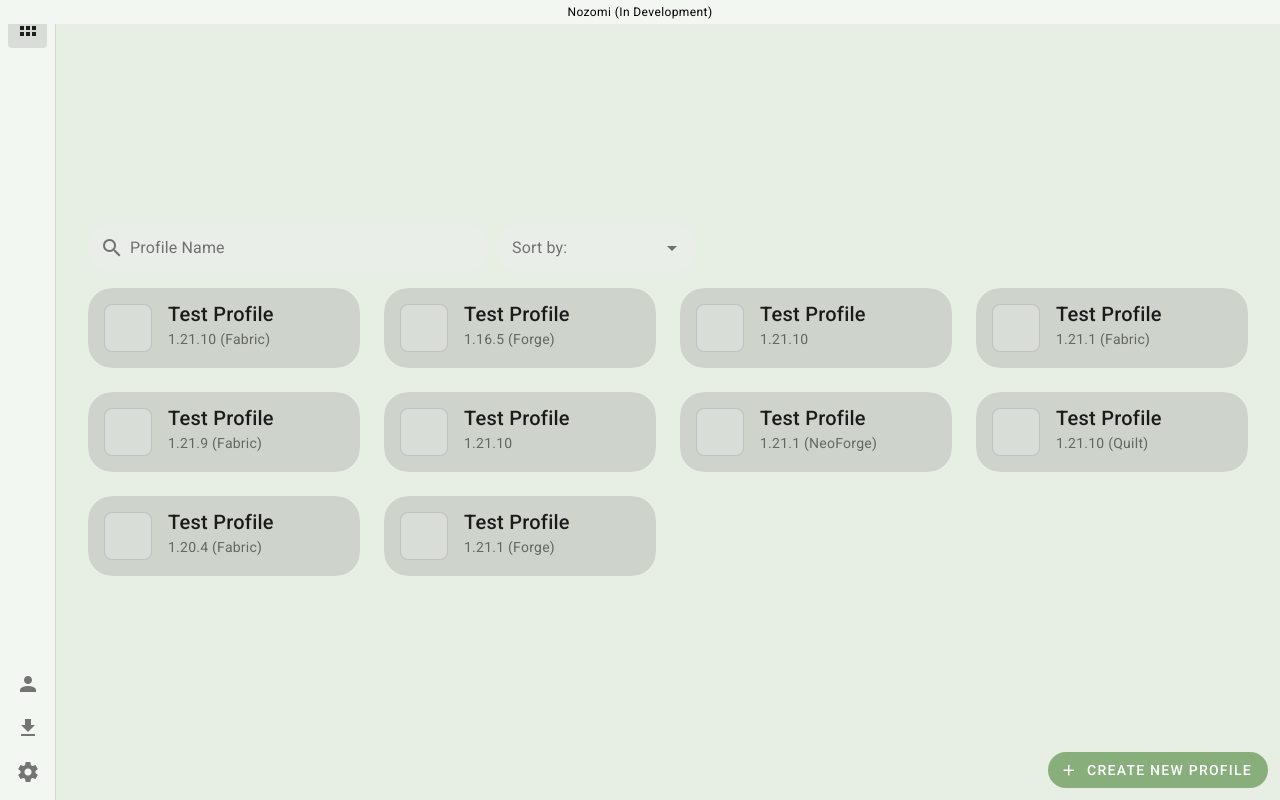
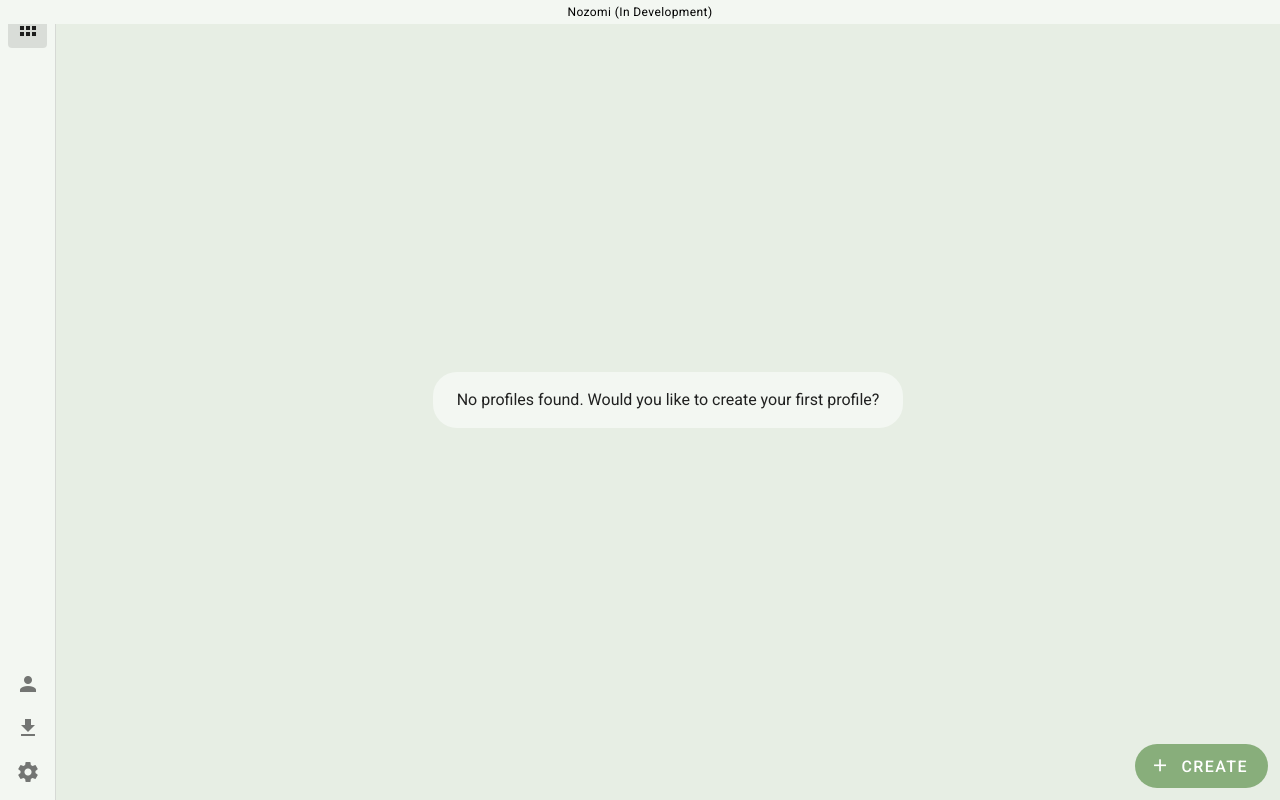
Before and after one commit to legenlee/crylic, a Vue app: page /#/profiles in a window 1280 px wide. Built offline with nearby package versions, Linux system fonts and the light colour scheme.

Commit message:
feat: Publish create profile dialog

```diff
--- a/src/renderer/views/ProfilesView.vue
+++ b/src/renderer/views/ProfilesView.vue
@@ -1,119 +1,202 @@
 <script setup lang="ts">
-import CreateProfileDialog from "../dialogs/CreateProfileDialog.vue";
+import { shallowRef } from "vue";
 
-const profiles = [
-  {
-    name: "Test Profile",
-    version: "1.21.10",
-    modPlatform: "Fabric",
+const rules = {
+  empty: (value: unknown) => {
+    if (!value) {
+      return "This field cannot be empty.";
+    }
+
+    if (typeof value === "string" && value.length === 0) {
+      return "This field cannot be empty.";
+    }
+
+    return true;
   },
-  {
-    name: "Test Profile",
-    version: "1.16.5",
-    modPlatform: "Forge",
+  integer: (value: string) => {
+    const pattern = /^\d+$/;
+
+    if (!pattern.test(value)) {
+      return "Value must be a integer number.";
+    }
+
+    return true;
   },
-  {
-    name: "Test Profile",
-    version: "1.21.10",
+  notSameOrUnderMinMemory: (value: string) => {
+    if (parseInt(value) <= minMemory.value) {
+      return "Maximum Memory cannot be same or under the Minimum Memory.";
+    }
+
+    return true;
   },
-  {
-    name: "Test Profile",
-    version: "1.21.1",
-    modPlatform: "Fabric",
+  notSameOrUpperMaxMemory: (value: string) => {
+    if (parseInt(value) >= maxMemory.value) {
+      return "Minimum Memory cannot be same or under the Maximum Memory.";
+    }
+
+    return true;
   },
-  {
-    name: "Test Profile",
-    version: "1.21.9",
-    modPlatform: "Fabric",
-  },
-  {
-    name: "Test Profile",
-    version: "1.21.10",
-  },
-  {
-    name: "Test Profile",
-    version: "1.21.1",
-    modPlatform: "NeoForge",
-  },
-  {
-    name: "Test Profile",
-    version: "1.21.10",
-    modPlatform: "Quilt",
-  },
-  {
-    name: "Test Profile",
-    version: "1.20.4",
-    modPlatform: "Fabric",
-  },
-  {
-    name: "Test Profile",
-    version: "1.21.1",
-    modPlatform: "Forge",
-  },
-];
+};
+
+const minMemory = shallowRef(2);
+const maxMemory = shallowRef(4);
 </script>
 
 <template>
-  <VContainer>
-    <div class="mb-4 d-flex align-start ga-2">
-      <VTextField
-        flat
-        variant="solo-filled"
-        label="Profile Name"
-        prepend-inner-icon="mdi-magnify"
-        rounded="xl"
-        max-width="400"
-        hide-details
-        density="comfortable"
-      />
+  <div class="d-flex align-center justify-center">
+    <VSheet class="px-6 py-4" rounded="xl">
+      <div>No profiles found. Would you like to create your first profile?</div>
+    </VSheet>
 
-      <VSelect
-        flat
-        variant="solo-filled"
-        label="Sort by:"
-        rounded="xl"
-        max-width="200"
-        density="comfortable"
-        hide-details
-        :items="['Name', 'Last Played']"
-      />
-    </div>
+    <VDialog scrollable width="70%" height="70%">
+      <template #activator="{ props }">
+        <VFab app v-bind="props" prepend-icon="mdi-plus" size="large">
+          Create
+        </VFab>
+      </template>
 
-    <VRow>
-      <VCol v-for="(profile, index) in profiles" :key="index" md="4" lg="3">
-        <VCard variant="tonal" rounded="xl">
-          <div class="d-flex">
-            <div class="align-self-center">
-              <VAvatar border class="my-4 ml-4" rounded="lg" size="48">
-                <VImg></VImg>
-              </VAvatar>
+      <template #default="{ isActive }">
+        <VCard>
+          <VCardTitle>Create Profile</VCardTitle>
+          <VCardText>
+            <VDivider>
+              <span class="text-subtitle-2 text-medium-emphasis">General</span>
+            </VDivider>
+
+            <div class="py-4">
+              <VRow>
+                <VCol cols="6">
+                  <VTextField
+                    hide-details="auto"
+                    label="Name"
+                    variant="filled"
+                    :rules="[rules.empty]"
+                  />
+                </VCol>
+
+                <VCol cols="3">
+                  <VTextField
+                    v-model="minMemory"
+                    hide-details="auto"
+                    label="Minimum Menory"
+                    variant="filled"
+                    suffix="GB"
+                    :rules="[
+                      rules.empty,
+                      rules.integer,
+                      rules.notSameOrUpperMaxMemory,
+                    ]"
+                  />
+                </VCol>
+
+                <VCol cols="3">
+                  <VTextField
+                    v-model="maxMemory"
+                    hide-details="auto"
+                    label="Maximum Memory"
+                    variant="filled"
+                    suffix="GB"
+                    :rules="[
+                      rules.empty,
+                      rules.integer,
+                      rules.notSameOrUnderMinMemory,
+                    ]"
+                  />
+                </VCol>
+              </VRow>
+
+              <VRow>
+                <VCol cols="12">
+                  <VSelect hide-details label="Version" variant="filled">
+                    <template #append>
+                      <VBtn
+                        class="text-none"
+                        variant="tonal"
+                        prepend-icon="mdi-refresh"
+                      >
+                        Refresh
+                      </VBtn>
+                    </template>
+                  </VSelect>
+                </VCol>
+              </VRow>
+
+              <VRow>
+                <VCol cols="12">
+                  <VTextField
+                    persistent-hint
+                    label="Profile Location"
+                    variant="filled"
+                    hint="If empty, Profile uses default Profile Location."
+                  >
+                    <template #append-inner>
+                      <VBtn size="small" variant="tonal">Browse</VBtn>
+                    </template>
+                  </VTextField>
+                </VCol>
+              </VRow>
+
+              <VRow>
+                <VCol cols="12">
+                  <VTextField
+                    persistent-hint
+                    hide-details="auto"
+                    label="Java Location"
+                    variant="filled"
+                    hint="If empty, Profile uses default Java Location."
+                  >
+                    <template #append-inner>
+                      <VBtn size="small" variant="tonal">Browse</VBtn>
+                    </template>
+                  </VTextField>
+                </VCol>
+              </VRow>
             </div>
 
-            <div class="flex-fill">
-              <VCardItem>
-                <VCardTitle>
-                  <span>{{ profile.name }}</span>
-                </VCardTitle>
-                <VCardSubtitle v-if="profile.modPlatform">
-                  {{ profile.version }} ({{ profile.modPlatform }})
-                </VCardSubtitle>
-                <VCardSubtitle v-else>{{ profile.version }}</VCardSubtitle>
-              </VCardItem>
+            <VDivider>
+              <span class="text-subtitle-2 text-medium-emphasis">Advanced</span>
+            </VDivider>
+
+            <div class="py-4">
+              <VAlert
+                closable
+                border="start"
+                color="warning"
+                icon="mdi-alert-circle-outline"
+                variant="outlined"
+              >
+                <template #close="{ props }">
+                  <!-- Remove color utility class to inherit color of the alert component. -->
+                  <VBtn v-bind="props" color="" />
+                </template>
+
+                <VAlertTitle>Sensitive Warning</VAlertTitle>
+                This area contains sensitive fields that could damage the game
+                or your system. <strong>DO NOT</strong> modify these settings
+                unless you fully understand their functions.
+              </VAlert>
+
+              <VRow class="mt-4">
+                <VCol cols="12">
+                  <VTextField
+                    persistent-hint
+                    hide-details="auto"
+                    label="JVM Argument"
+                    variant="filled"
+                    hint="If not empty, Profile ignores Memory allocations above."
+                  />
+                </VCol>
+              </VRow>
             </div>
-          </div>
+          </VCardText>
+
+          <VCardActions>
+            <VSpacer />
+            <VBtn @click="isActive.value = false">Cancel</VBtn>
+            <VBtn variant="elevated" prepend-icon="mdi-plus">Create</VBtn>
+          </VCardActions>
         </VCard>
-      </VCol>
-    </VRow>
-  </VContainer>
-
-  <CreateProfileDialog>
-    <template #default="{ props }">
-      <VFab
-        v-bind="props"
-        prepend-icon="mdi-plus"
-        text="Create new Profile"
-        app
-      />
-    </template>
-  </CreateProfileDialog>
+      </template>
+    </VDialog>
+  </div>
 </template>
```
